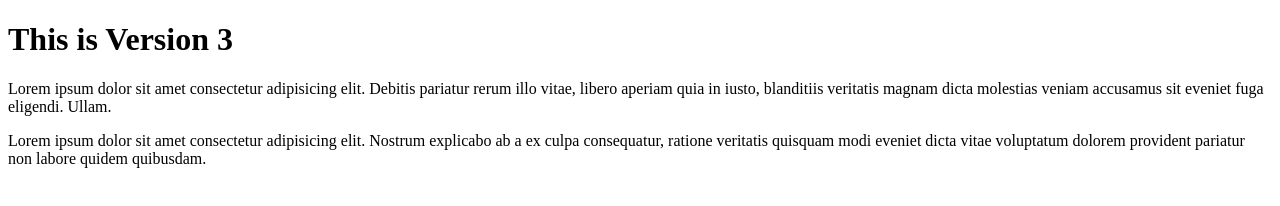
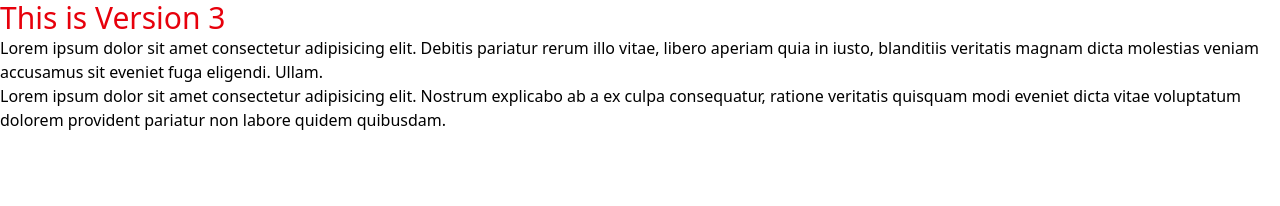
Before and after one commit to Sagarphuge/test-sample, a plain HTML site: page index.html in a window 1280 px wide. Drawn offline with nearby package versions, Linux system fonts and the light colour scheme.

Commit message:
add design

```diff
--- a/index.html
+++ b/index.html
@@ -1,13 +1,21 @@
 <!DOCTYPE html>
 <html lang="en">
+
 <head>
     <meta charset="UTF-8">
     <meta name="viewport" content="width=device-width, initial-scale=1.0">
     <title>Document</title>
+    <script src="https://cdn.jsdelivr.net/npm/@tailwindcss/browser@4"></script>
+
 </head>
+
 <body>
-    <h1>This is Version 3</h1>
-    <p>Lorem ipsum dolor sit amet consectetur adipisicing elit. Debitis pariatur rerum illo vitae, libero aperiam quia in iusto, blanditiis veritatis magnam dicta molestias veniam accusamus sit eveniet fuga eligendi. Ullam.</p>
-    <p>Lorem ipsum dolor sit amet consectetur adipisicing elit. Nostrum explicabo ab a ex culpa consequatur, ratione veritatis quisquam modi eveniet dicta vitae voluptatum dolorem provident pariatur non labore quidem quibusdam.</p>
+    <h1 class="text-red-600 text-3xl"> This is Version 3</h1>
+    <p>Lorem ipsum dolor sit amet consectetur adipisicing elit. Debitis pariatur rerum illo vitae, libero aperiam quia
+        in iusto, blanditiis veritatis magnam dicta molestias veniam accusamus sit eveniet fuga eligendi. Ullam.</p>
+    <p>Lorem ipsum dolor sit amet consectetur adipisicing elit. Nostrum explicabo ab a ex culpa consequatur, ratione
+        veritatis quisquam modi eveniet dicta vitae voluptatum dolorem provident pariatur non labore quidem quibusdam.
+    </p>
 </body>
+
 </html>
```
